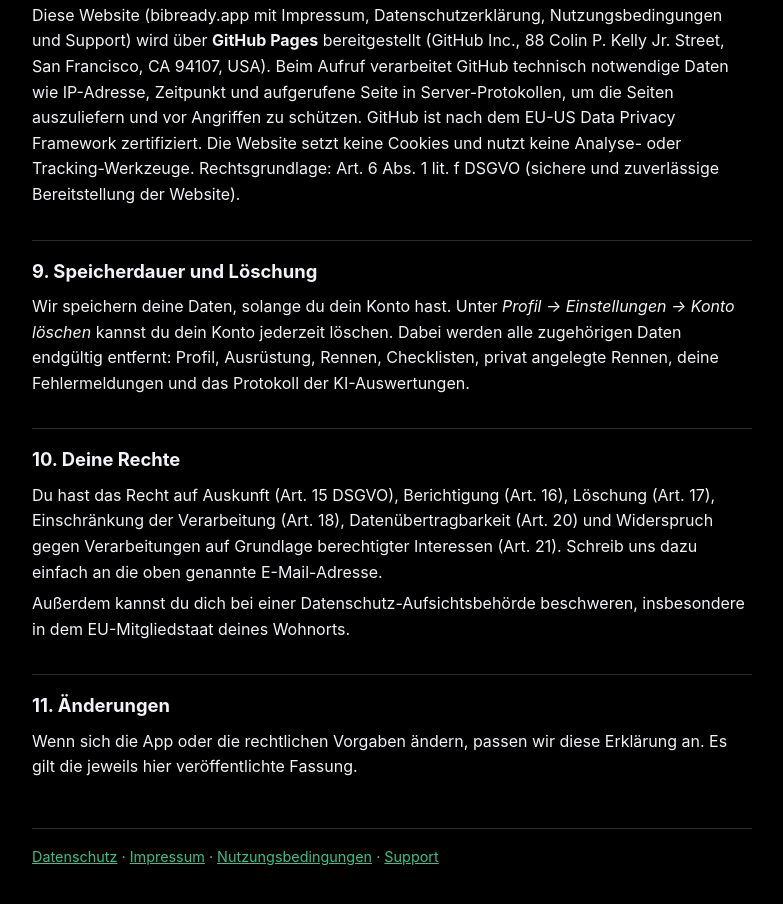
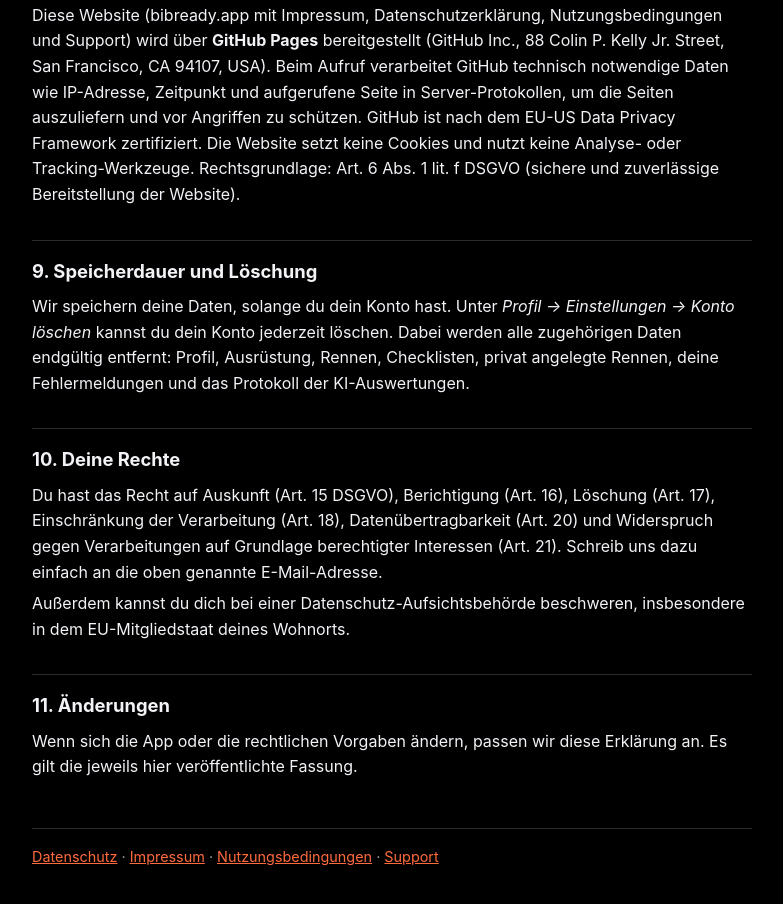
Before and after one commit to samuelbe/bibready-legal, a plain HTML site: page datenschutz.html in a window 1280 px wide. Shown: the part 3231-4135 px from the top of the page, without its empty margins (248-1031 px from the left). Drawn offline with Linux system fonts and the dark colour scheme.

Commit message:
Farben passend zum neuen App-Icon (Orange)

```diff
--- a/datenschutz.html
+++ b/datenschutz.html
@@ -6,9 +6,9 @@
 <meta name="viewport" content="width=device-width, initial-scale=1">
 <title>BibReady – Datenschutzerklärung</title>
 <style>
-  :root { --text: #1c1c1e; --muted: #6e6e73; --bg: #ffffff; --line: #e5e5ea; --accent: #0a7f5a; }
+  :root { --text: #1c1c1e; --muted: #6e6e73; --bg: #ffffff; --line: #e5e5ea; --accent: #d2421f; }
   @media (prefers-color-scheme: dark) {
-    :root { --text: #f2f2f7; --muted: #a1a1a6; --bg: #000000; --line: #2c2c2e; --accent: #34c38f; }
+    :root { --text: #f2f2f7; --muted: #a1a1a6; --bg: #000000; --line: #2c2c2e; --accent: #ff6b3d; }
   }
   body { margin: 0; background: var(--bg); color: var(--text);
          font: 16px/1.6 -apple-system, BlinkMacSystemFont, "Segoe UI", Roboto, sans-serif; }
```
Also changed, not shown: impressum.html (+2 -2 lines), index.html (+2 -2 lines), nutzungsbedingungen.html (+2 -2 lines), support.html (+2 -2 lines), 1 other file.
